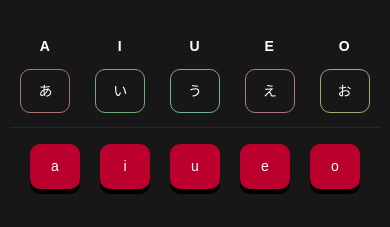
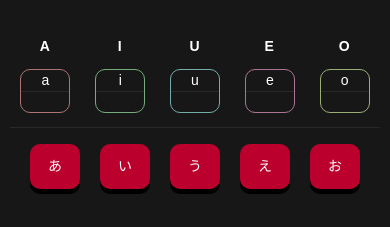
Before and after one commit to joejamsky/LanguageTrainer, a React (Create React App) app in the folder language-learner/: page /game in a window 390 px wide. Shown: the part 158-385 px from the top of the page. Built offline with nearby package versions, Linux system fonts and the light colour scheme.

Commit message:
mobile swap characters in top and bot tiles

```diff
--- a/language-learner/src/Components/DragTile.jsx
+++ b/language-learner/src/Components/DragTile.jsx
@@ -14,12 +14,7 @@ const DragTile = ({
   const dragRef = useRef(null);
   const { game, setGame, selectedTile, setSelectedTile, screenSize, options } = useGameState();
   const isDesktop = screenSize === "laptop" || screenSize === "desktop";
-  const wantsRomaji = screenSize === "tablet" || screenSize === "mobile";
-  const isKanaTile = characterObj.type === "hiragana" || characterObj.type === "katakana";
-  const shouldShowRomaji = wantsRomaji && isKanaTile;
-  const displayCharacter = shouldShowRomaji
-    ? dictionaryKanaToRomaji[characterObj.character] || characterObj.character
-    : characterObj.character;
+  const displayCharacter = characterObj.character;
   const baseStyle = columnPosition ? { gridColumn: columnPosition } : undefined;
   const tileStyle = styleOverrides ? { ...baseStyle, ...styleOverrides } : baseStyle;
 
@@ -64,15 +59,7 @@ const DragTile = ({
       draggable={isDesktop && !characterObj.completed}
       onDragStart={isDesktop ? beginSelection : undefined}
       onDragEnd={isDesktop ? resetSelection : undefined}
-      onTouchStart={
-        !isDesktop
-          ? (event) => {
-              event.preventDefault();
-              beginSelection();
-            }
-          : undefined
-      }
-      onClick={isDesktop ? beginSelection : undefined}
+      onClick={beginSelection}
     >
       <div className={`active-tile-indicator ${isActive ? 'visible' : ''}`} />
       <div className="char-container">
--- a/language-learner/src/Components/DropTile.jsx
+++ b/language-learner/src/Components/DropTile.jsx
@@ -16,6 +16,7 @@ const DropTile = ({ characterObj, index }) => {
 
     const active = !characterObj.completed;
     const isDesktop = screenSize === "laptop" || screenSize === "desktop";
+    const isMobileLayout = screenSize === 'mobile' || screenSize === 'tablet';
     const gridPosition = getGridCoordinatesForTile(characterObj);
     const customSelections = useMemo(
         () => ensureCustomSelections(options.customSelections),
@@ -72,45 +73,64 @@ const DropTile = ({ characterObj, index }) => {
 
 
     const renderCharacterContainers = () => {
+        const romajiScript = characterObj.scripts.romaji || {};
+        const hiraganaScript = characterObj.scripts.hiragana || {};
+        const katakanaScript = characterObj.scripts.katakana || {};
+        const hiraganaFilled = !!hiraganaScript.filled;
+        const katakanaFilled = !!katakanaScript.filled;
+        const romajiFilled = (hiraganaFilled && katakanaFilled) || !!romajiScript.filled;
+
+        const romajiVisible = (filters.characterTypes.romaji || options.hints || isMobileLayout);
+        const hiraganaVisible = isDesktop
+            ? filters.characterTypes.hiragana
+            : filters.characterTypes.hiragana;
+        const katakanaVisible = isDesktop
+            ? filters.characterTypes.katakana
+            : filters.characterTypes.katakana;
+        const showDividerBetweenKana = hiraganaVisible && katakanaVisible;
+        const showDividerBetweenRomajiAndKana = (hiraganaVisible || katakanaVisible) && romajiVisible;
+        const hiraganaCharVisible = options.hints || hiraganaFilled;
+        const katakanaCharVisible = options.hints || katakanaFilled;
+
         return (
             <div className="top-grid-phonetic">
                 {/* Romaji on the top */}
-                <div className={`grid-item-top ${(filters.characterTypes.romaji || options.hints) ? 'visible' : 'hidden'}`}>
+                <div className={`grid-item-top ${romajiVisible ? 'visible' : 'hidden'}`}>
                     <div className={`
                         phonetic-romaji
-                        ${characterObj.scripts.romaji.filled ? 'filled' : ''}
+                        ${romajiFilled ? 'filled' : ''}
                         `}>
-                        {characterObj.scripts.romaji.character}
+                        {romajiScript.character}
                     </div>
                 </div>
 
-                <div className={`${(filters.characterTypes.hiragana || filters.characterTypes.katakana) && filters.characterTypes.romaji? 'UI-divider-container' : 'd-none'}`}>
+                <div className={`${showDividerBetweenRomajiAndKana ? 'UI-divider-container' : 'd-none'}`}>
                     <div className="UI-divider"></div>
                 </div>
 
-                <div className={`grid-item-top ${filters.characterTypes.hiragana || filters.characterTypes.katakana ? 'visible' : 'hidden'}`}>
+                <div className={`grid-item-top ${hiraganaVisible || katakanaVisible ? 'visible' : 'hidden'}`}>
                     {/* Hiragana on the left */}
                     <div className={`
                         phonetic-hiragana
-                        ${filters.characterTypes.hiragana ? 'visible' : 'hidden'}
-                        ${characterObj.scripts.hiragana.filled ? 'filled' : ''}
+                        ${hiraganaVisible ? 'visible' : 'hidden'}
+                        ${hiraganaFilled ? 'filled' : ''}
                         ${filters.characterTypes.hiragana && !isRowEnabledForScript('hiragana') ? 'inactive' : ''}
                         `}>
-                        {characterObj.scripts.hiragana.character}
+                        {hiraganaCharVisible ? hiraganaScript.character : ''}
                     </div>
 
 
-                    <div className={`${filters.characterTypes.hiragana && filters.characterTypes.katakana ? 'UI-divider-vertical' : 'd-none'}`}></div>
+                    <div className={`${showDividerBetweenKana ? 'UI-divider-vertical' : 'd-none'}`}></div>
 
 
                     {/* Katakana on the right */}
                     <div className={`
                             phonetic-katakana
-                            ${filters.characterTypes.katakana ? 'visible' : 'hidden'}
-                            ${characterObj.scripts.katakana.filled ? 'filled' : ''}
+                            ${katakanaVisible ? 'visible' : 'hidden'}
+                            ${katakanaFilled ? 'filled' : ''}
                             ${filters.characterTypes.katakana && !isRowEnabledForScript('katakana') ? 'inactive' : ''}
                             `}>
-                        {characterObj.scripts.katakana.character}
+                        {katakanaCharVisible ? katakanaScript.character : ''}
                     </div>
                 </div>
             </div>
--- a/language-learner/src/Contexts/hooks/useCharactersState.js
+++ b/language-learner/src/Contexts/hooks/useCharactersState.js
@@ -255,7 +255,6 @@ export const useCharactersState = ({
             }
           });
         }
-
         tempBotChars.splice(tileIndex, 1);
         clearCompletionTimeout(currentTile.id);
 
--- a/language-learner/src/Styles/DropTile.scss
+++ b/language-learner/src/Styles/DropTile.scss
@@ -26,6 +26,12 @@
     width: 100%;
 }
 
+.phonetic-romaji,
+.phonetic-katakana,
+.phonetic-hiragana {
+    min-height: 21px;
+}
+
 .top-grid-item.filled,
 .phonetic-romaji.filled,
 .phonetic-katakana.filled,
```
